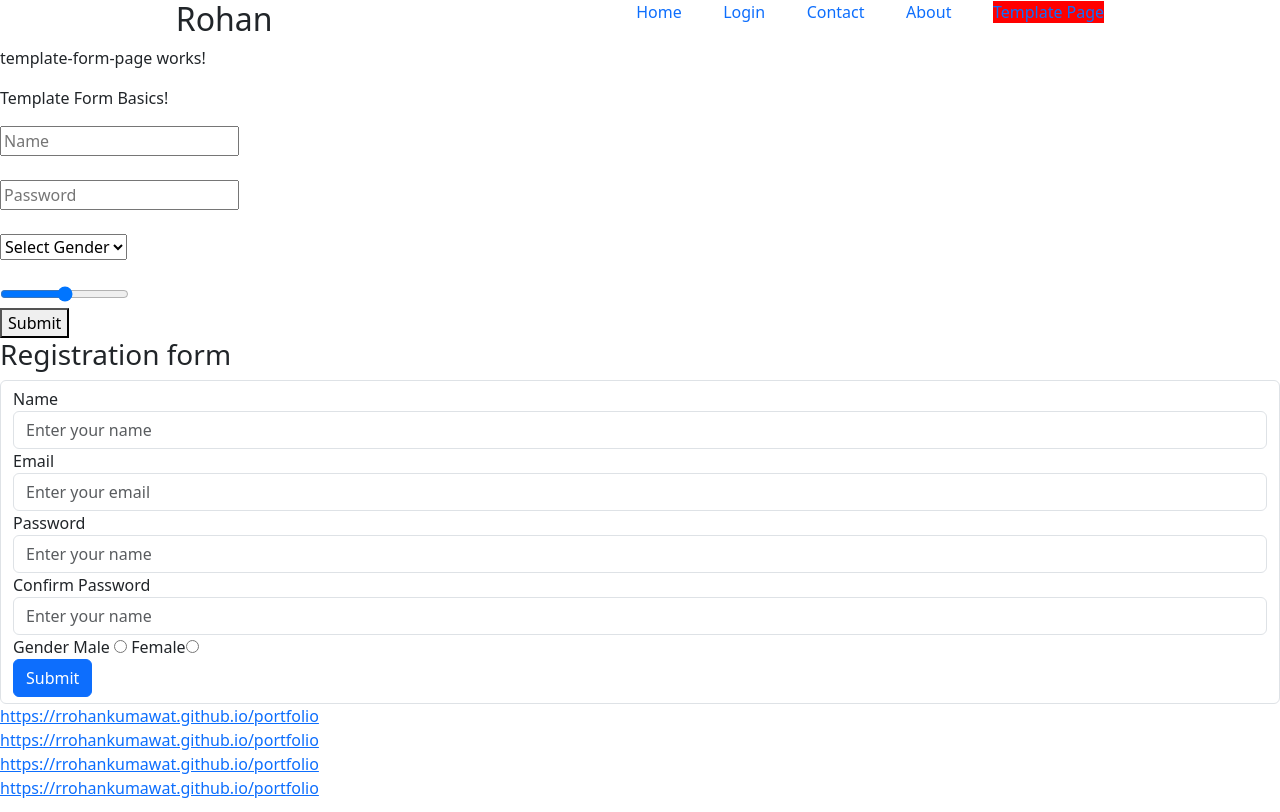
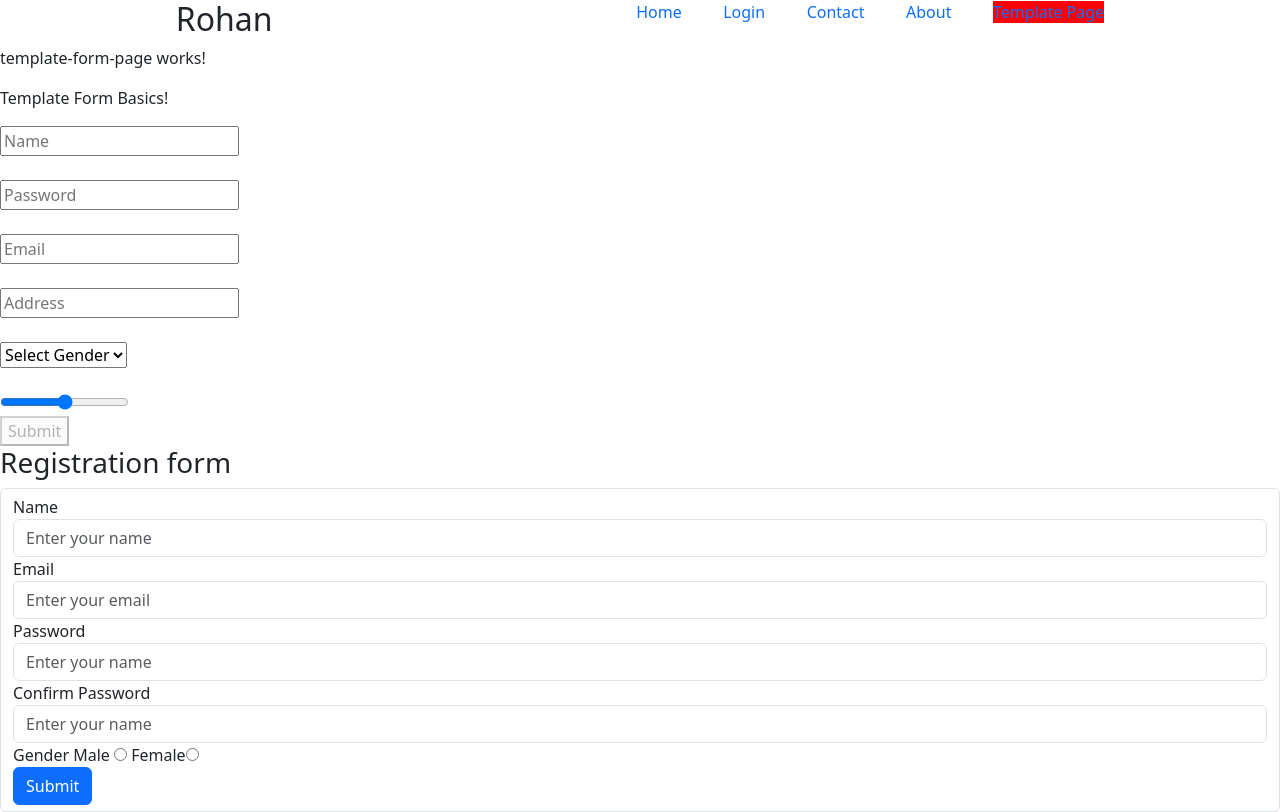
Before and after one commit to rohanpin1/angular-tutorial-10, an Angular app: page /templatepage in a window 1280 px wide. Shown: the top 812 px of the page. Built offline with nearby package versions, Linux system fonts and the light colour scheme.

Commit message:
Template Form VAlidation

```diff
--- a/src/app/template-forms-basics/template-forms-basics.component.html
+++ b/src/app/template-forms-basics/template-forms-basics.component.html
@@ -1,16 +1,25 @@
 <p>Template Form Basics!</p>
 <form #userForm = "ngForm"(ngSubmit)="addDetails(userForm.value)">
-    <input type="text" placeholder="Name" name="name" ngModel>
+    <input #name="ngModel" type="text" required placeholder="Name" name="name" ngModel>
+    <span *ngIf="name.invalid && name.touched">Name is Required</span>
     <br/><br/>
-    <input type="password" placeholder="Password" name="password"ngModel>
+    <input type="password" #password="ngModel" minlength="5" maxlength="10" placeholder="Password" name="password"ngModel>
+    <span *ngIf="password.invalid && password.touched">Password is Required</span>
     <br/><br/>
-    <select name="gender" ngModel>
+    <input type="text" #email="ngModel" email placeholder="Email" name="email"ngModel>
+    <span *ngIf="email.invalid && email.touched">Email` is Required</span>
+    <br/><br/>
+    <input type="text" #address="ngModel" pattern="[a-zA-Z0-9\s]+" placeholder="Address" name="address"ngModel>
+    <span *ngIf="address.invalid && address.touched">Address` is Required</span>
+    <br/><br/>
+    <select #gender="ngModel" name="gender" ngModel>
         <option value="">Select Gender</option>
         <option value="m">Male</option>
         <option value="f">Female</option>
     </select>
+    <span *ngIf="gender.invalid && gender.touched">Gender` is Required</span>
     <br/><br/>
     <input type="range" min="0" max="100" name="range" ngModel>
     <br/>
-    <button >Submit</button>
+    <button [disabled]="userForm.invalid">Submit</button>
 </form>
--- a/src/app/template-forms-basics/template-forms-basics.component.ts
+++ b/src/app/template-forms-basics/template-forms-basics.component.ts
@@ -1,9 +1,10 @@
+import { NgIf } from '@angular/common';
 import { Component } from '@angular/core';
 import { FormsModule, NgForm } from '@angular/forms';
 
 @Component({
   selector: 'app-template-forms-basics',
-  imports: [FormsModule],
+  imports: [FormsModule,NgIf],
   templateUrl: './template-forms-basics.component.html',
   styleUrl: './template-forms-basics.component.scss'
 })
```
